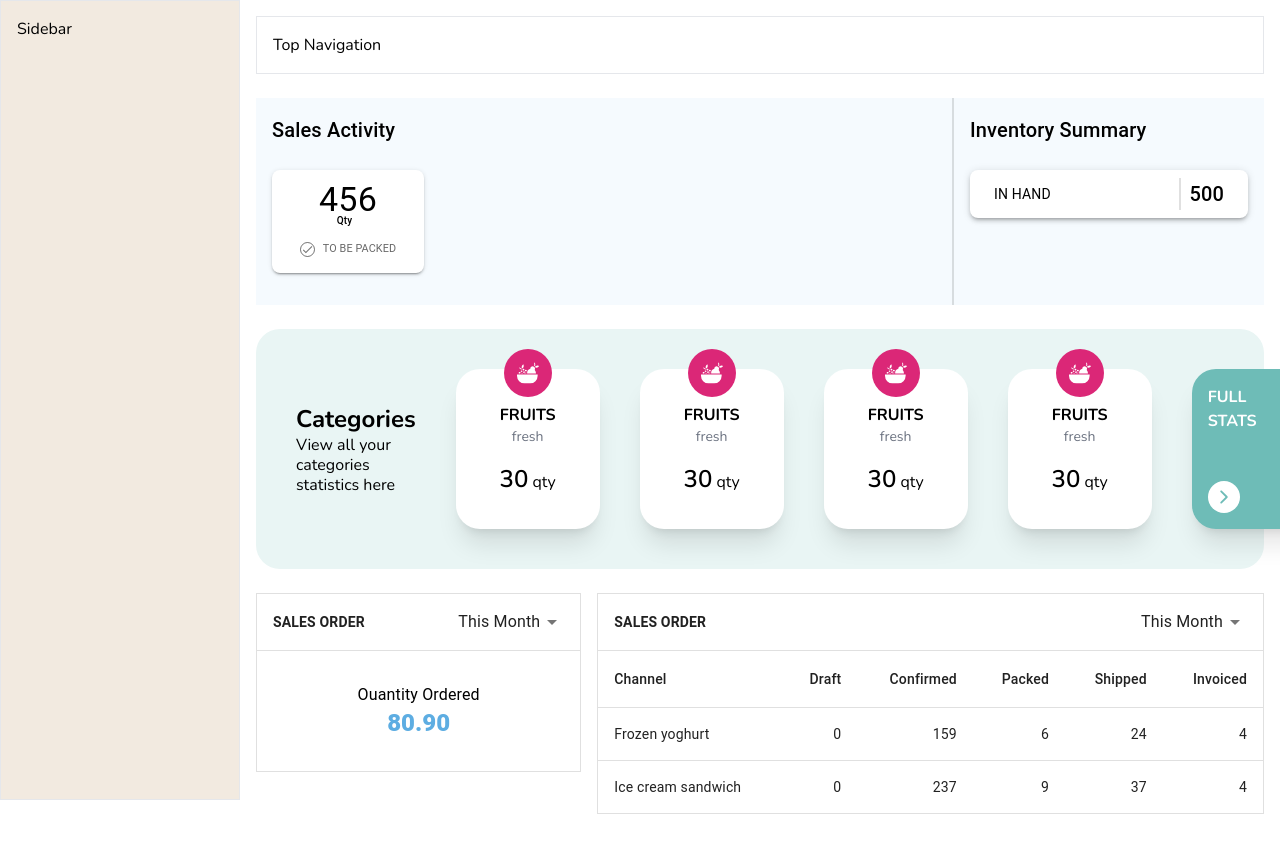
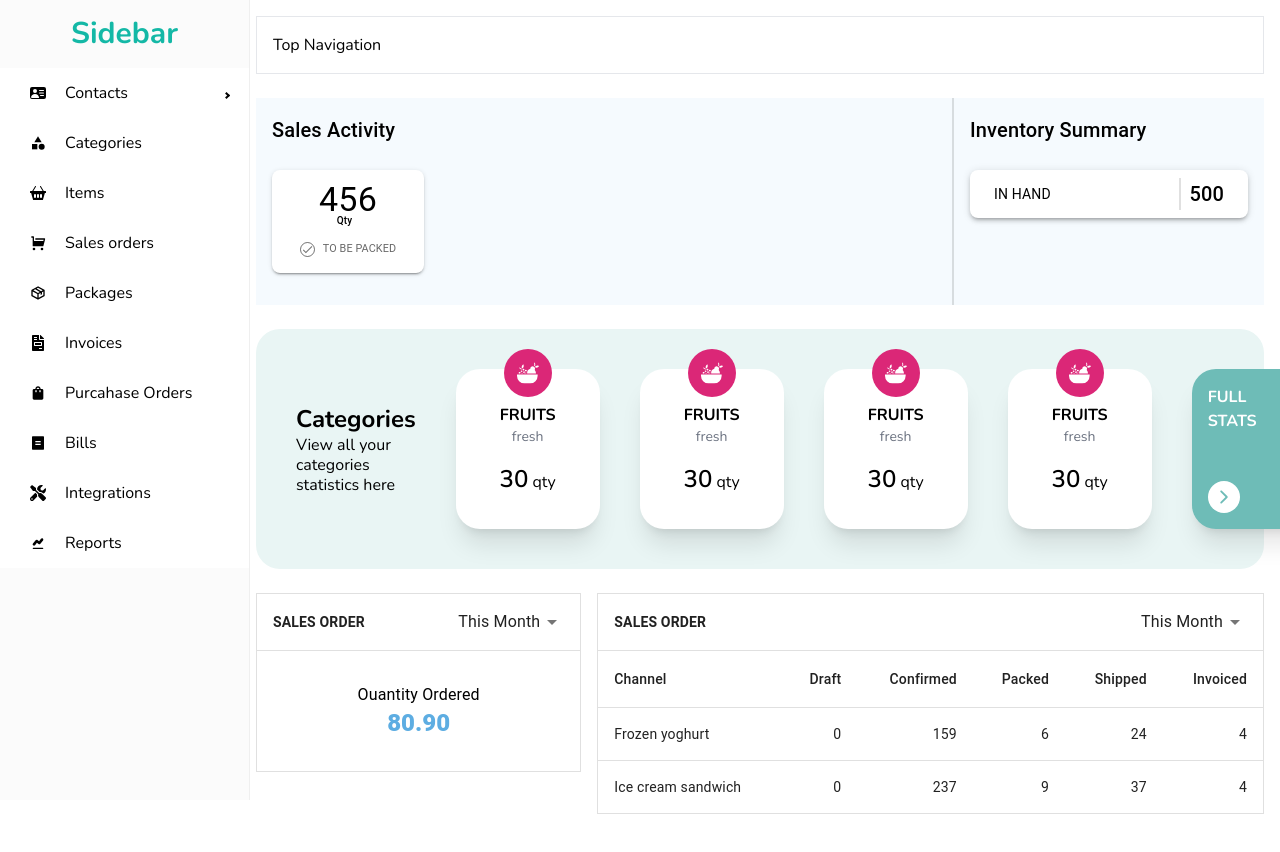
Before and after one commit to Strangeal/front-trakade, a React (Vite) app: page /dashboard in a window 1280 px wide. Shown: the top 852 px of the page. Built offline with nearby package versions, Linux system fonts and the light colour scheme.

Commit message:
Build sidebar component with pro sidebar

```diff
--- a/src/components/dashboard/SideBar.tsx
+++ b/src/components/dashboard/SideBar.tsx
@@ -1,10 +1,64 @@
-import styles from '../../styles/Home.module.css';
+import { Link } from "react-router-dom";
+import styles from "../../styles/Home.module.css";
+import { Sidebar, Menu, MenuItem, SubMenu } from "react-pro-sidebar";
+import Icon from "@mui/material/Icon";
+import {
+  BsFillPersonVcardFill,
+  BsFillBasket2Fill,
+  BsCheck2All,
+} from "react-icons/bs";
+import { MdCategory, MdShoppingBag, MdFavorite } from "react-icons/md";
+import { RiShoppingCartFill } from "react-icons/ri";
+import { BiPackage } from "react-icons/bi";
+import { FaFileInvoice, FaTools } from "react-icons/fa";
+import { RiBillFill } from "react-icons/ri";
+import { TiChartLine } from "react-icons/ti";
 
+import React from "react";
+
+// #14C8AB
+// #8888B92
 const SideBar = () => {
   return (
-    <section className={styles.sidebar}>
-      <h2 className="p-4">Sidebar</h2>
-    </section>
+    <div style={{ display: "flex", height: "100vh", position: "fixed" }}>
+      <Sidebar style={{ backgroundColor: "#FFF", position: "relative" }}>
+        {/* Showing my tailwind skills 🤣🤣 */}
+        <h2 className="p-4 text-center font-bold text-3xl text-teal-500">
+          Sidebar
+        </h2>
+        <Menu style={{ backgroundColor: "#FFF" }}>
+          <SubMenu
+            label="Contacts"
+            icon={React.createElement(BsFillPersonVcardFill)}
+          >
+            <MenuItem
+              component={<Link to="/" />}
+              icon={React.createElement(MdFavorite)}
+            >
+              Favorite
+            </MenuItem>
+            <MenuItem icon={React.createElement(BsCheck2All)}>All</MenuItem>
+          </SubMenu>
+          <MenuItem icon={React.createElement(MdCategory)}>Categories</MenuItem>
+          <MenuItem icon={React.createElement(BsFillBasket2Fill)}>
+            Items
+          </MenuItem>
+          <MenuItem icon={React.createElement(RiShoppingCartFill)}>
+            Sales orders
+          </MenuItem>
+          <MenuItem icon={React.createElement(BiPackage)}>Packages</MenuItem>
+          <MenuItem icon={React.createElement(FaFileInvoice)}>
+            Invoices
+          </MenuItem>
+          <MenuItem icon={React.createElement(MdShoppingBag)}>
+            Purcahase Orders
+          </MenuItem>
+          <MenuItem icon={React.createElement(RiBillFill)}>Bills</MenuItem>
+          <MenuItem icon={React.createElement(FaTools)}>Integrations</MenuItem>
+          <MenuItem icon={React.createElement(TiChartLine)}>Reports</MenuItem>
+        </Menu>
+      </Sidebar>
+    </div>
   );
 };
 export default SideBar;
```
